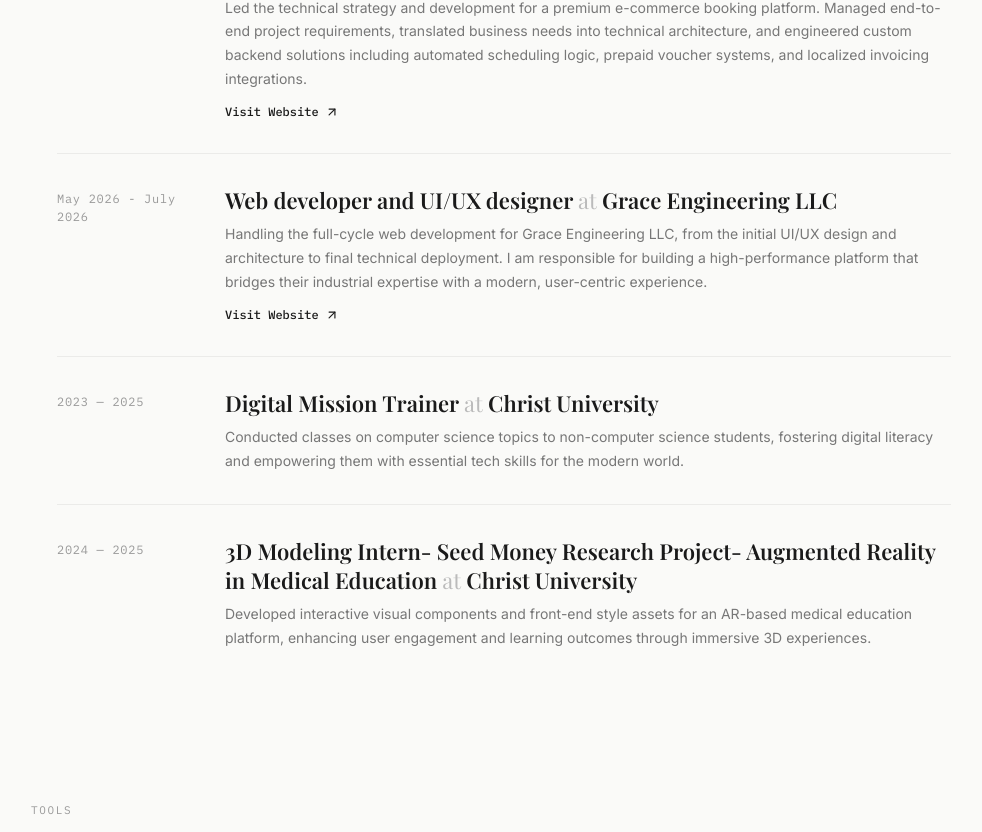
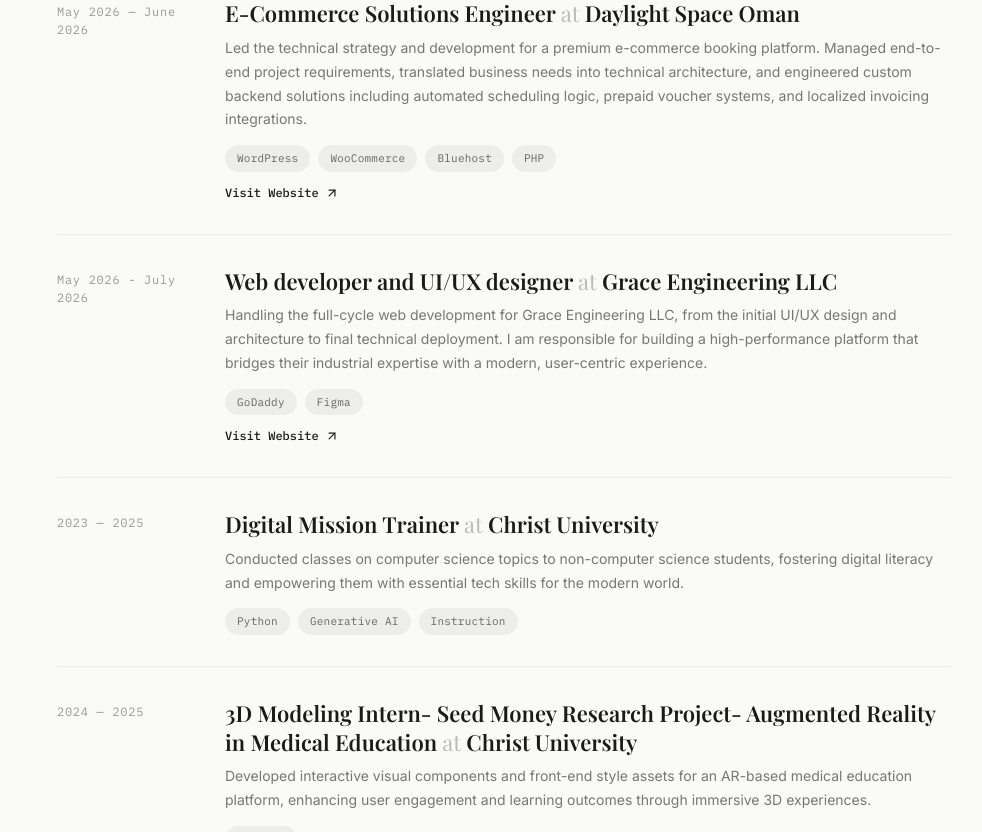
Before and after one commit to ahanyamariam/Ahanya-Portfolio, a React (Vite) app: page / in a window 1280 px wide. Shown: the part 2341-3173 px from the top of the page, without its empty margins (149-1131 px from the left). Built offline with nearby package versions, Linux system fonts and the light colour scheme; a web font is replaced by a local one.

Commit message:
Add skills tags to each experience entry

```diff
--- a/src/Portfolio.jsx
+++ b/src/Portfolio.jsx
@@ -198,33 +198,38 @@
       role: 'WordPress & WooCommerce Developer',
       company: 'Hena & Sidr, Oman (Remote)',
       description: 'Diagnosed and resolved backend issues on live WooCommerce stores, including inventory management, payment gateway synchronization, and checkout performance under high order volume. Led incident response for a compromised WordPress site and managed full-site migration to new hosting infrastructure, including DNS configuration, SSL troubleshooting, and zero-data-loss restoration. Implemented custom features such as loyalty point systems, product-specific shipping restrictions, and Arabic localization (RTL support, PDF invoice generation).',
-      link: 'https://organichenasidr.com/'
+      link: 'https://organichenasidr.com/',
+      skills: ['WordPress', 'WooCommerce', 'Hostinger', 'PHP']
     },
     {
       year: 'May 2026 — June 2026',
       role: 'E-Commerce Solutions Engineer',
       company: 'Daylight Space Oman',
       description: 'Led the technical strategy and development for a premium e-commerce booking platform. Managed end-to-end project requirements, translated business needs into technical architecture, and engineered custom backend solutions including automated scheduling logic, prepaid voucher systems, and localized invoicing integrations.',
-      link: 'https://daylighspace.com/en/'
+      link: 'https://daylighspace.com/en/',
+      skills: ['WordPress', 'WooCommerce', 'Bluehost', 'PHP']
     },
     {
       year: 'May 2026 - July 2026',
       role: 'Web developer and UI/UX designer',
       company: 'Grace Engineering LLC ',
       description: 'Handling the full-cycle web development for Grace Engineering LLC, from the initial UI/UX design and architecture to final technical deployment. I am responsible for building a high-performance platform that bridges their industrial expertise with a modern, user-centric experience.',
-      link: 'https://graceoman.com/'
+      link: 'https://graceoman.com/',
+      skills: ['GoDaddy', 'Figma']
     },
     {
       year: '2023 — 2025',
       role: 'Digital Mission Trainer',
       company: 'Christ University',
-      description: 'Conducted classes on computer science topics to non-computer science students, fostering digital literacy and empowering them with essential tech skills for the modern world.'
+      description: 'Conducted classes on computer science topics to non-computer science students, fostering digital literacy and empowering them with essential tech skills for the modern world.',
+      skills: ['Python', 'Generative AI', 'Instruction']
     },
     {
       year: '2024 — 2025',
       role: '3D Modeling Intern- Seed Money Research Project- Augmented Reality in Medical Education',
       company: 'Christ University',
-      description: 'Developed interactive visual components and front-end style assets for an AR-based medical education platform, enhancing user engagement and learning outcomes through immersive 3D experiences.'
+      description: 'Developed interactive visual components and front-end style assets for an AR-based medical education platform, enhancing user engagement and learning outcomes through immersive 3D experiences.',
+      skills: ['Blender']
     },
   ];
 
@@ -825,6 +830,21 @@
           color: #777;
           line-height: 1.7;
         }
+        .experience-skills {
+          display: flex;
+          flex-wrap: wrap;
+          gap: 8px;
+          margin-top: 14px;
+        }
+        .experience-skill-tag {
+          font-family: 'IBM Plex Mono', monospace;
+          font-size: 11px;
+          letter-spacing: 0.02em;
+          padding: 5px 12px;
+          background: rgba(0,0,0,0.05);
+          color: #666;
+          border-radius: 100px;
+        }
         .experience-link {
           display: inline-flex;
           align-items: center;
@@ -1149,6 +1169,13 @@
                       {exp.role} <span>at</span> {exp.company}
                     </h3>
                     <p className="experience-desc">{exp.description}</p>
+                    {exp.skills && (
+                      <div className="experience-skills">
+                        {exp.skills.map((skill, sIdx) => (
+                          <span key={sIdx} className="experience-skill-tag">{skill}</span>
+                        ))}
+                      </div>
+                    )}
                     {exp.link && (
                       <a href={exp.link} target="_blank" rel="noopener noreferrer" className="experience-link">
                         Visit Website <ArrowUpRight size={14} />
```
